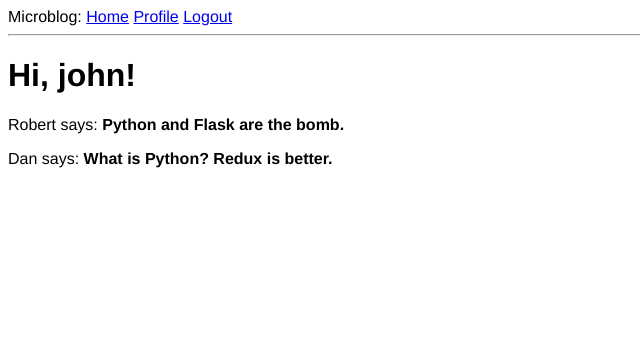
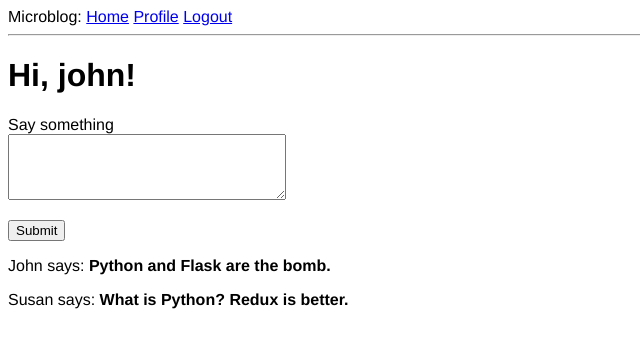
Before and after one commit to darwin911/microblog, a Flask app: page / in a window 1280 px wide. Shown: the top 348 px of the page, without its empty margins (0-640 px from the left). Run offline with Flask 2, Linux system fonts and the light colour scheme; a user stored in the database is signed in; data comes from the database, SQL or seed files in the repository; both versions use the stored data as it was after the commit.

Commit message:
adds post form view/route

```diff
--- a/app/forms.py
+++ b/app/forms.py
@@ -40,3 +40,8 @@ class EditProfileForm(FlaskForm):
         user = User.query.filter_by(username=self.username.data).first()
         if user is not None:
           raise ValidationError('Please use a different username.')
+
+class PostForm(FlaskForm):
+    post = TextAreaField('Say something', validators=[
+      DataRequired(), Length(min=1, max=140)])
+    submit = SubmitField('Submit')
--- a/app/routes.py
+++ b/app/routes.py
@@ -2,8 +2,8 @@ from flask import render_template, flash, redirect, url_for, request
 from flask_login import current_user, login_user, logout_user, login_required
 from werkzeug.urls import url_parse
 from app import app, db
-from app.models import User
-from app.forms import RegistrationForm, LoginForm, EditProfileForm
+from app.models import User, Post
+from app.forms import RegistrationForm, LoginForm, EditProfileForm, PostForm
 from datetime import datetime
 
 @app.before_request
@@ -12,21 +12,25 @@ def before_request():
     current_user.last_seen = datetime.utcnow()
     db.session.commit()
 
-@app.route('/')
+@app.route('/', methods=['GET', 'POST'])
 @app.route('/index')
 @login_required
 def index():
-    posts = [
-      {
-        'author': {'username': 'Robert'},
-        'body': 'Python and Flask are the bomb.'
-      },
-      {
-        'author': {'username': 'Dan'},
-        'body': 'What is Python? Redux is better.'
-      }
-    ]
-    return render_template('index.html', title='Home', posts=posts)
+  form = PostForm()
+  if form.validate_on_submit():
+    post = Post(body=form.post.data, author=current_user)
+    db.session.add(post)
+    db.session.commit()
+    flash('Your post is now live!')
+    return redirect(url_for('index'))
+  posts = [{
+      'author': {'username': 'John'},
+      'body': 'Python and Flask are the bomb.'
+      }, {
+      'author': {'username': 'Susan'},
+      'body': 'What is Python? Redux is better.'
+      }]
+  return render_template('index.html', title='Home Page', form=form, posts=posts)
 
 @app.route('/login', methods=['GET', 'POST'])
 def login():
--- a/app/templates/index.html
+++ b/app/templates/index.html
@@ -1,9 +1,18 @@
 {% extends "base.html" %} {% block content %}
 <h1>Hi, {{ current_user.username }}!</h1>
+<form action="" method="POST">
+  {{ form.hidden_tag() }}
+  <p>
+    {{ form.post.label }}<br />
+    {{ form.post(cols=32, rows=4) }}<br />
+    {% for error in form.post.errors %}
+    <span style="color: red;">[{{ error }}]</span>
+    {% endfor %}
+  </p>
+  <p>{{ form.submit() }}</p>
+</form>
 {% for post in posts %}
-<div>
-  <p>
-    {{ post.author.username }} says: <b>{{ post.body }}</b>
-  </p>
-</div>
+<p>
+  {{ post.author.username }} says: <b>{{ post.body }}</b>
+</p>
 {% endfor %} {% endblock %}
```
Also changed, not shown: app.db, 1 other file.
